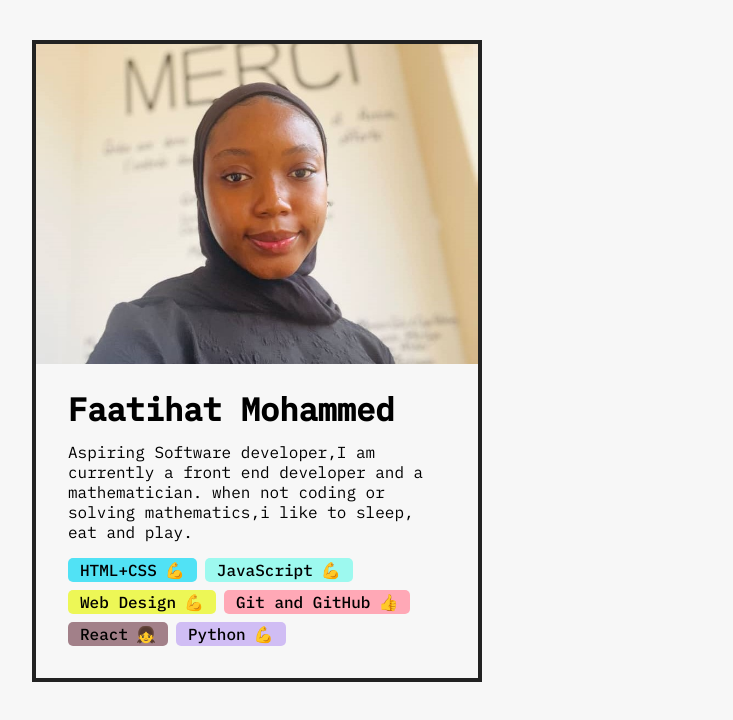
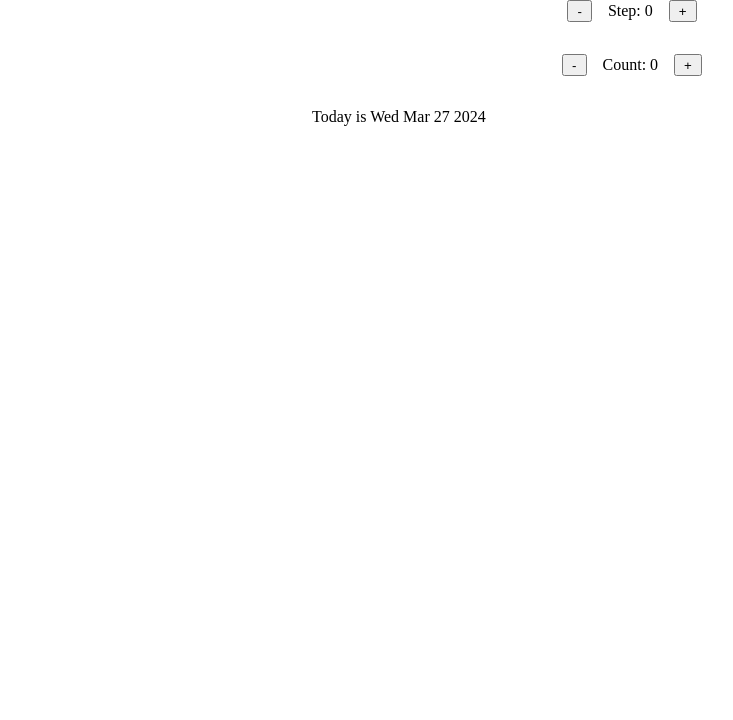
Before and after one commit to 001Pytom/react-pracrice-projects, a React (Create React App) app: page / in a window 1280 px wide. Shown: the top 720 px of the page, without its empty margins (8-741 px from the left). Built offline with nearby package versions, Linux system fonts and the light colour scheme.

Commit message:
added project date counter

```diff
--- a/src/App.js
+++ b/src/App.js
@@ -1,25 +1,31 @@
-import React from "react";
-import Avatar from "./project1/Avatar";
-import Bio from "./project1/Bio";
-import SkillList from "./project1/Skilllist";
-import skills from "./project1/skills";
+import React, { useState } from "react";
+// import Avatar from "./project1/Avatar";
+// import Bio from "./project1/Bio";
+// import SkillList from "./project1/Skilllist";
+// import skills from "./project1/skills";
 
+// function App() {
+//   return (
+//     <div className="card">
+//       <Avatar />
+
+//       <div className="data">
+//         <Bio />
+
+//         <div className="skill-list">
+//           {skills.map((skill) => (
+//             <SkillList key={skill.id} skillObj={skill} />
+//           ))}
+//         </div>
+//       </div>
+//     </div>
+//   );
+// }
+
+// project2 date counter
+import Counter from "./project2/Counter";
 function App() {
-  return (
-    <div className="card">
-      <Avatar />
-
-      <div className="data">
-        <Bio />
-
-        <div className="skill-list">
-          {skills.map((skill) => (
-            <SkillList key={skill.id} skillObj={skill} />
-          ))}
-        </div>
-      </div>
-    </div>
-  );
+  return <Counter />;
 }
 
 export default App;
--- /dev/null
+++ b/src/project2/Counter.js
@@ -0,0 +1,49 @@
+import React, { useState } from "react";
+
+function Counter() {
+  const [count, setCount] = useState(0);
+  const [step, setStep] = useState(0);
+
+  const date = new Date();
+  date.setDate(date.getDate() + count);
+
+  function handleNext() {
+    setCount((count) => count + step);
+  }
+  function handlePrev() {
+    setCount((count) => count - step);
+  }
+  function handleStpnext() {
+    setStep((step) => step + 1);
+  }
+  function handleStpPrev() {
+    setStep((step) => step - 1);
+  }
+
+  return (
+    <div className="container">
+      <div className="step">
+        <button onClick={handleStpPrev}>-</button>
+        <span> Step: {step}</span>
+        <button onClick={handleStpnext}>+</button>
+      </div>
+      <div className="count">
+        <button onClick={handlePrev}>-</button>
+        <span> Count: {count}</span>
+        <button onClick={handleNext}>+</button>
+      </div>
+      <p>
+        <span>
+          {count === 0
+            ? "Today is "
+            : count > 0
+            ? `${count} days from today is `
+            : `${count} days ago was `}
+        </span>
+        <span>{date.toDateString()}</span>
+      </p>
+    </div>
+  );
+}
+
+export default Counter;
--- a/src/styles.css
+++ b/src/styles.css
@@ -1,4 +1,4 @@
-@import url("https://fonts.googleapis.com/css2?family=IBM+Plex+Mono:wght@300;400;500&display=swap");
+/* @import url("https://fonts.googleapis.com/css2?family=IBM+Plex+Mono:wght@300;400;500&display=swap");
 
 * {
   margin: 0;
@@ -28,7 +28,6 @@ h1 {
 
 .avatar {
   width: 100%;
-  /* height: 100%; */
   display: block;
 }
 
@@ -52,4 +51,30 @@ h1 {
   align-items: center;
   gap: 8px;
   font-weight: 500;
+} */
+/* project2 date counter */
+* {
+  margin: 0;
+  padding: 0;
+  box-sizing: border-box;
 }
+
+.container {
+  max-width: 50%;
+  display: flex;
+  margin: auto;
+  flex-direction: column;
+  gap: 2rem;
+}
+
+.step,
+.count {
+  display: flex;
+  justify-content: center;
+  align-items: center;
+  gap: 1rem;
+}
+.step button,
+.count button {
+  padding: 0.1rem 0.5rem;
+}
```
